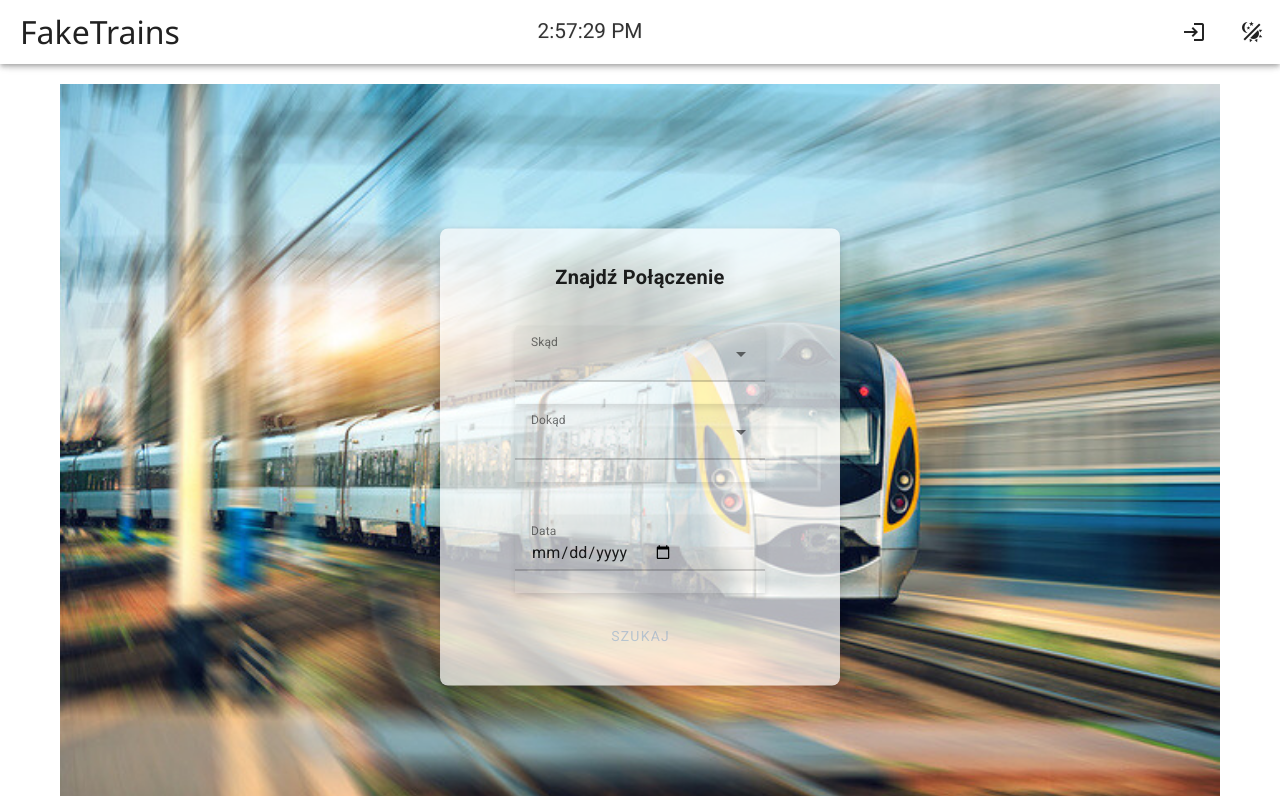
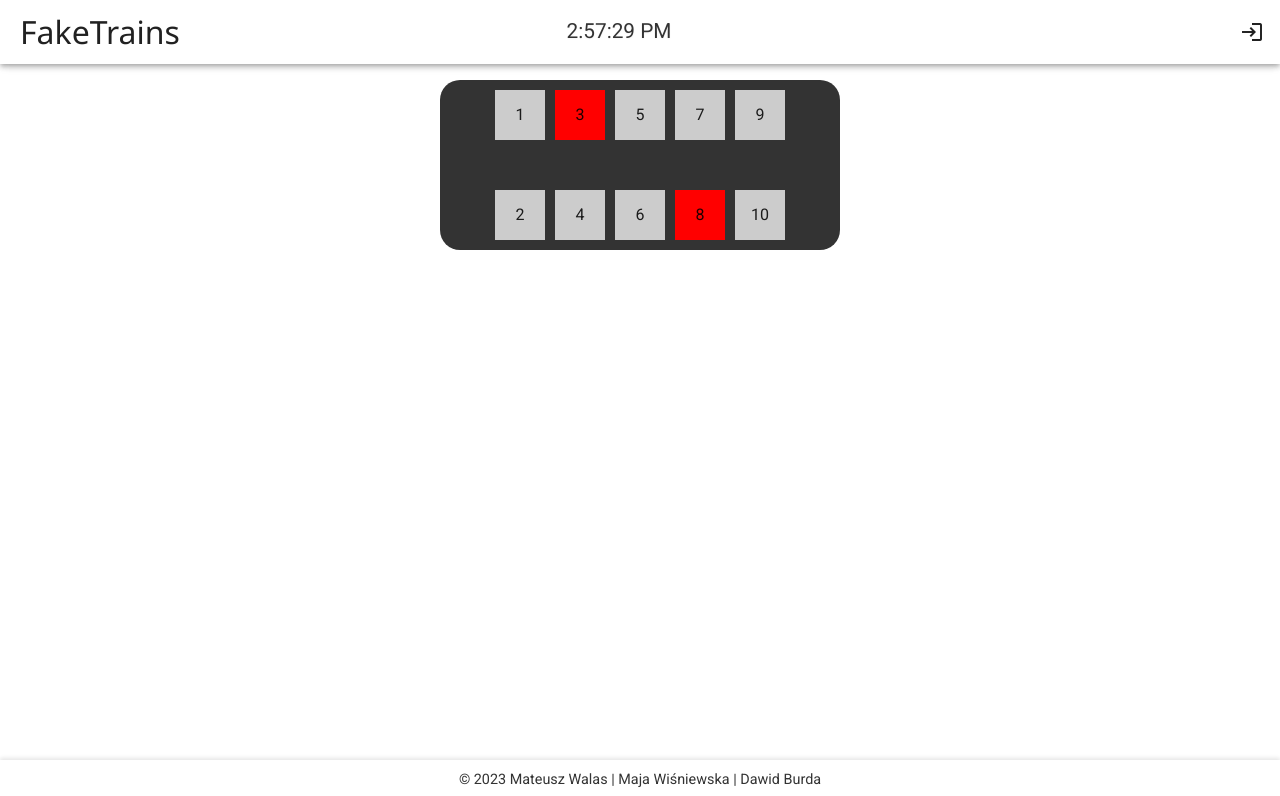
Before and after one commit to m-walas/faketrains, a Vue app in the folder frontend/: page /seat-selection in a window 1280 px wide. Shown: the top 796 px of the page. Built offline with nearby package versions, Linux system fonts and the light colour scheme.

Commit message:
Train view, only front

```diff
--- a/frontend/src/components/AppBar.vue
+++ b/frontend/src/components/AppBar.vue
@@ -22,9 +22,7 @@
       </v-btn>
     </template>
 
-    <v-btn icon @click="toggleTheme">
-      <v-icon>mdi-theme-light-dark</v-icon>
-    </v-btn>
+
   </v-app-bar>
 
   <v-snackbar v-model="snackbarVisible" color="success" top>
--- /dev/null
+++ b/frontend/src/components/Train.vue
@@ -0,0 +1,79 @@
+<template>
+    <div class="train">
+      <div v-for="row in seats" :key="row[0].id" class="seat-row">
+        <div v-for="seat in row" :key="seat.id" @click="handleSeatClick(seat)" :class="{ 'seat-selected': seat.selected, 'seat-reserved': seat.reserved }">{{ seat.id }}</div>
+      </div>
+    </div>
+  </template>
+
+  <script>
+  export default {
+    data() {
+      const numRows = 2;
+      const seatsPerRow = 5;
+
+      const seats = Array.from({ length: numRows }, (_, rowIndex) =>
+        Array.from({ length: seatsPerRow }, (_, seatIndex) => ({
+          id: seatIndex * numRows + rowIndex + 1,
+          selected: false,
+          reserved: false,
+        }))
+      );
+
+      seats[0][1].reserved = true;
+      seats[1][3].reserved = true;
+
+      return {
+        seats,
+      };
+    },
+    methods: {
+      handleSeatClick(seat) {
+        console.log('Clicked seat:', seat);
+        if (!seat.reserved) {
+          // Toggle the selected state
+        this.seats.forEach(row => row.forEach(seat => (seat.selected = false)));
+
+        seat.selected = !seat.selected;
+        console.log('Selected:', seat.selected);
+        }
+      },
+    },
+  };
+  </script>
+
+  <style scoped>
+  .train {
+    display: flex;
+    flex-direction: column;
+    align-items: center;
+    width: 400px;
+    gap: 50px; /* Reduce the gap between seat rows for better visibility */
+    background-color: #333; /* Train body color */
+    padding: 10px; /* Adjust as needed */
+    border-radius: 20px; /* Adjust as needed */
+  }
+
+  .seat-row {
+    display: flex;
+    gap: 10px;
+  }
+
+  .seat-row > div {
+    width: 50px;
+    height: 50px;
+    background-color: #ccc;
+    display: flex;
+    align-items: center;
+    justify-content: center;
+    cursor: pointer;
+  }
+
+  .seat-selected {
+    background-color: #4caf50 !important;
+  }
+
+  .seat-reserved {
+  background-color: red !important;
+}
+  </style>
--- a/frontend/src/views/SeatSelectionView.vue
+++ b/frontend/src/views/SeatSelectionView.vue
@@ -1,15 +1,18 @@
 <template>
-  <v-container>
-    <SearchForm></SearchForm>
+  <v-container class="d-flex flex-column align-center justify-center">
+    <Train></Train>
   </v-container>
 </template>
 
+
 <script lang="ts">
 import SearchForm from '../components/SearchTripForm.vue';
+import Train from '@/components/Train.vue';
 
 export default {
   components: {
     SearchForm,
+    Train,
   },
 };
 </script>
```
